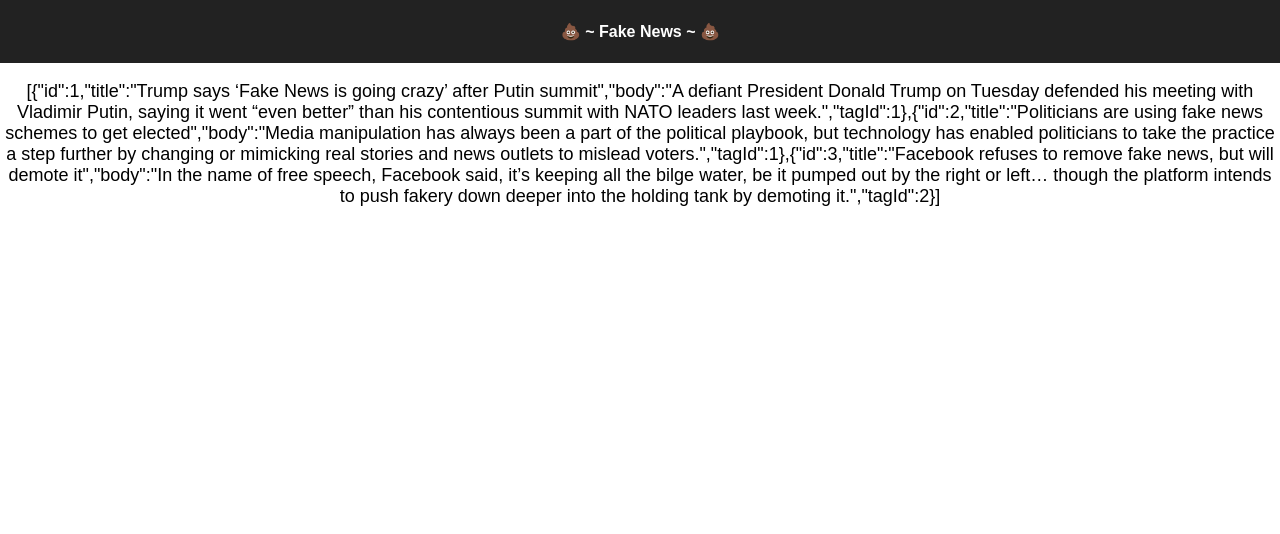
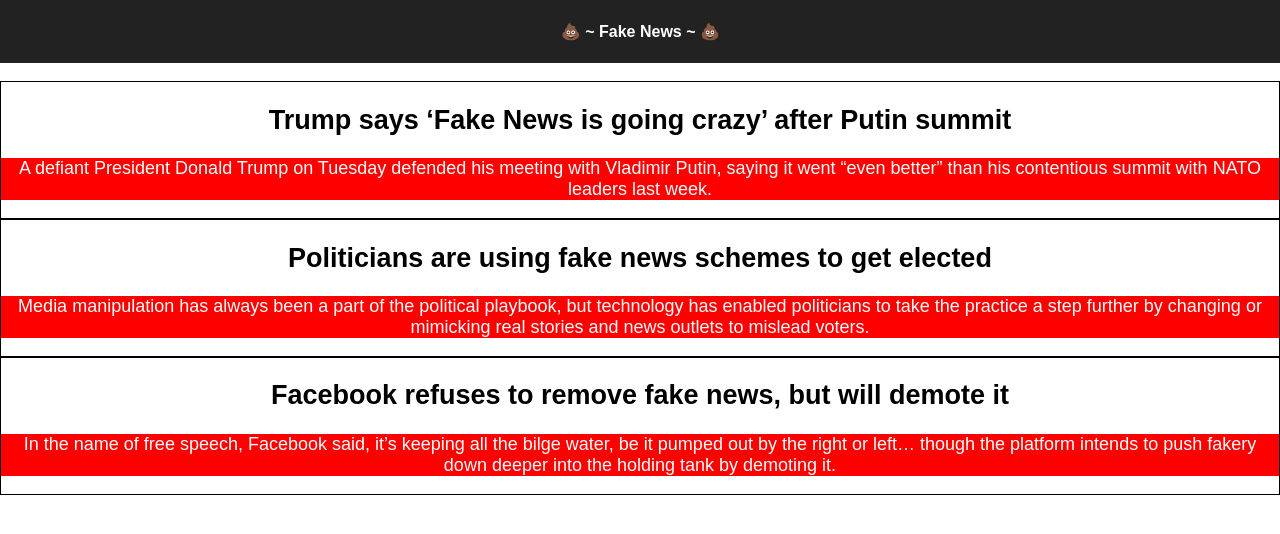
Before and after one commit to Zilv1nas/fake-news, a React (Create React App) app: page / in a window 1280 px wide. Shown: the top 534 px of the page. Built offline with nearby package versions, Linux system fonts and the light colour scheme; data requests are answered from the project's data file.

Commit message:
feat(components): init Post component with ugly styling

```diff
--- /dev/null
+++ b/src/components/Post.css
@@ -0,0 +1,12 @@
+.Post {
+  border: 1px solid black;
+}
+
+.Post-title {
+  font-weight: 700;
+}
+
+.Post-body {
+  background-color: red;
+  color: white;
+}
--- /dev/null
+++ b/src/components/Post.js
@@ -0,0 +1,11 @@
+import React from 'react';
+import './Post.css';
+
+const Post = ({ post: { title, body } }) => (
+  <article className="Post">
+    <h1 className="Post-title">{title}</h1>
+    <p className="Post-body">{body}</p>
+  </article>
+);
+
+export default Post;
--- a/src/components/Posts.js
+++ b/src/components/Posts.js
@@ -1,5 +1,6 @@
 import React, { Component } from 'react';
 import { api } from '../services';
+import Post from './Post';
 
 class Posts extends Component {
   state = {
@@ -16,7 +17,7 @@
   }
 
   render() {
-    return <span>{JSON.stringify(this.state.posts)}</span>;
+    return this.state.posts.map(post => <Post post={post} />);
   }
 }
 
```
